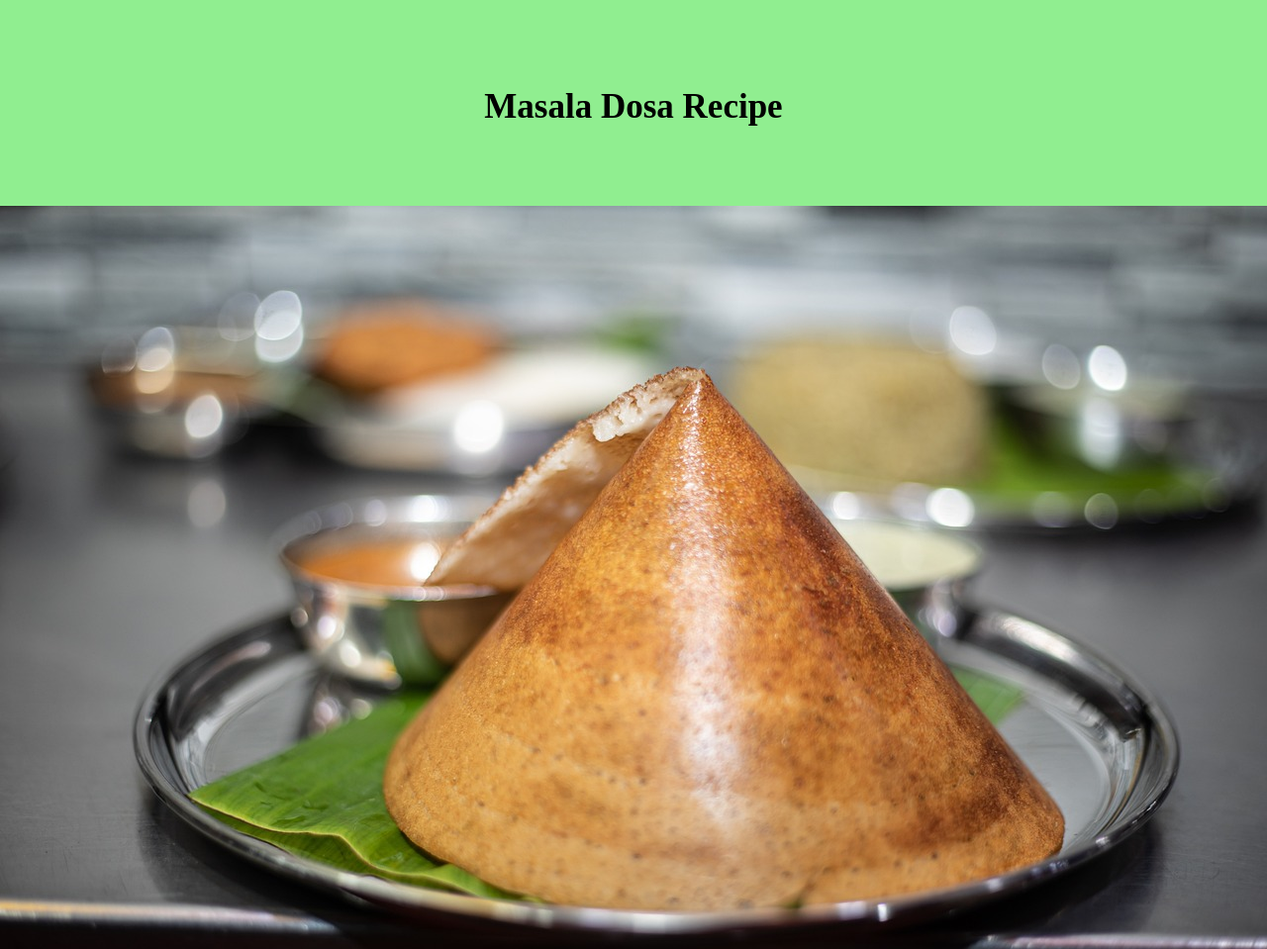
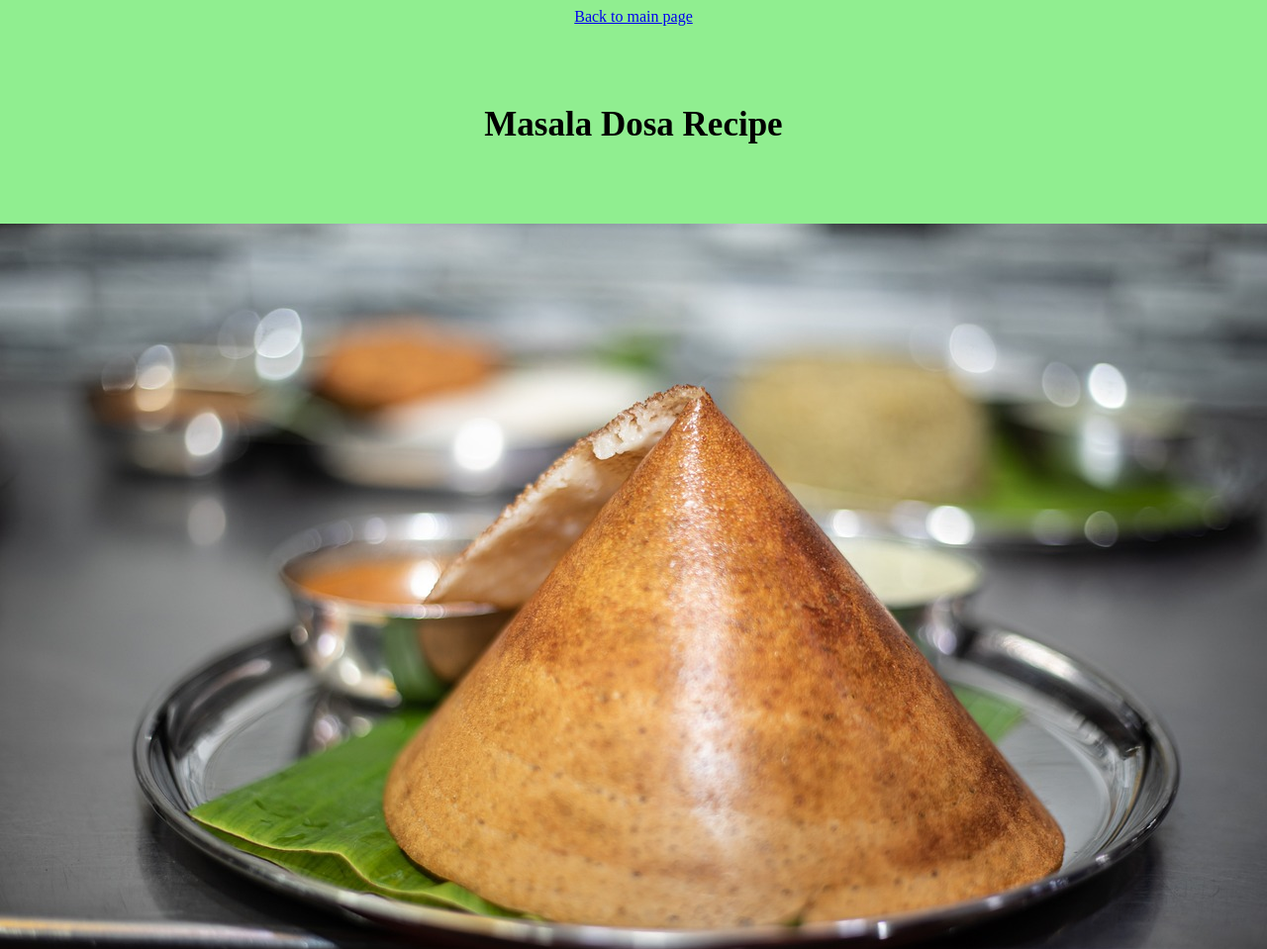
Before and after one commit to swathykrishna95/odin-recipes, a plain HTML site: page recipes/masala-dosa.html in a window 1280 px wide. Shown: the top 959 px of the page at 99% size. Drawn offline with Linux system fonts and the light colour scheme.

Commit message:
Add a hyperlink to the top of the recipe pages

```diff
--- a/recipes/masala-dosa.html
+++ b/recipes/masala-dosa.html
@@ -7,6 +7,7 @@
     <link rel="stylesheet" href="../styles.css">
 </head>
 <body>
+    <div> <a href="../index.html">Back to main page</a></div>
     <h1>Masala Dosa Recipe</h1>
     <img src="../images/masala-dosa.jpg" alt="Masala Dosa Recipe"/>
     <h1>Description</h1>
--- a/styles.css
+++ b/styles.css
@@ -21,5 +21,9 @@ li{
 
 img{
     display: block;
-    margin: auto auto;
+    margin: 10vh auto;
 }
+
+div{
+    text-align: center;
+}
```
Also changed, not shown: recipes/puttu.html (+1 -0 lines), recipes/vada-pav.html (+1 -0 lines).
